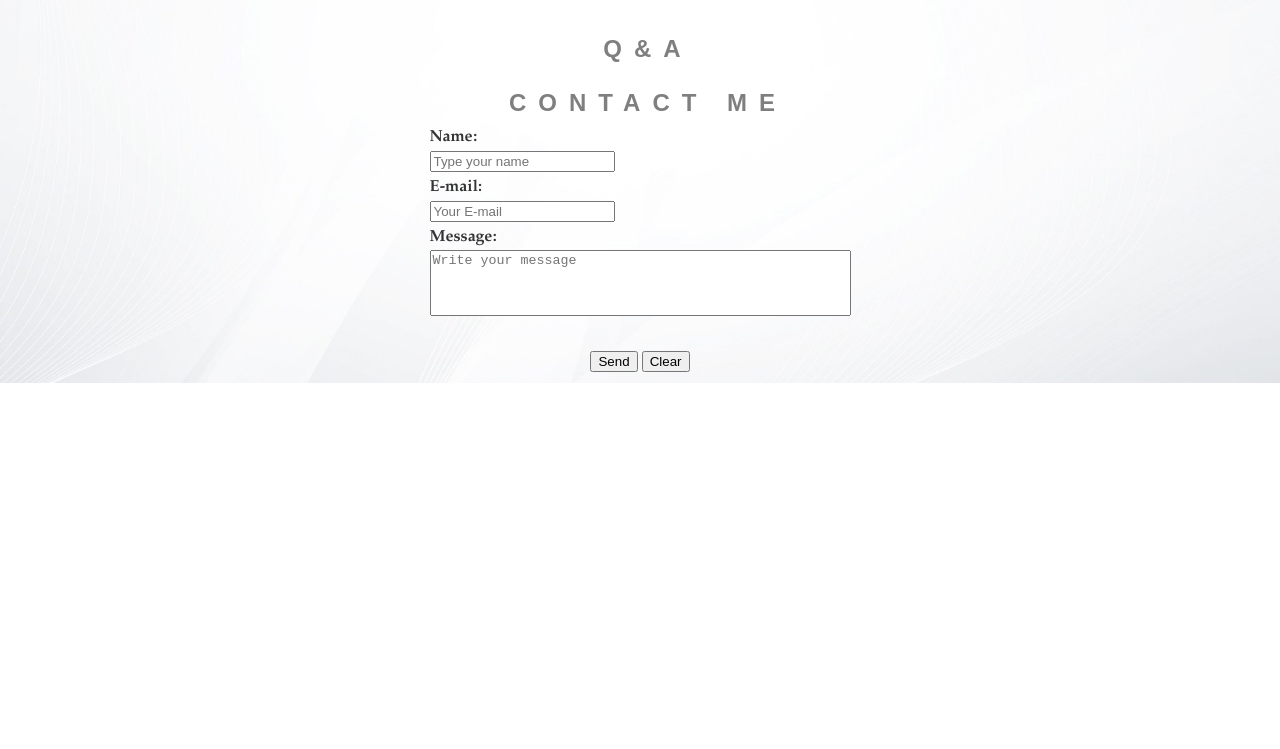
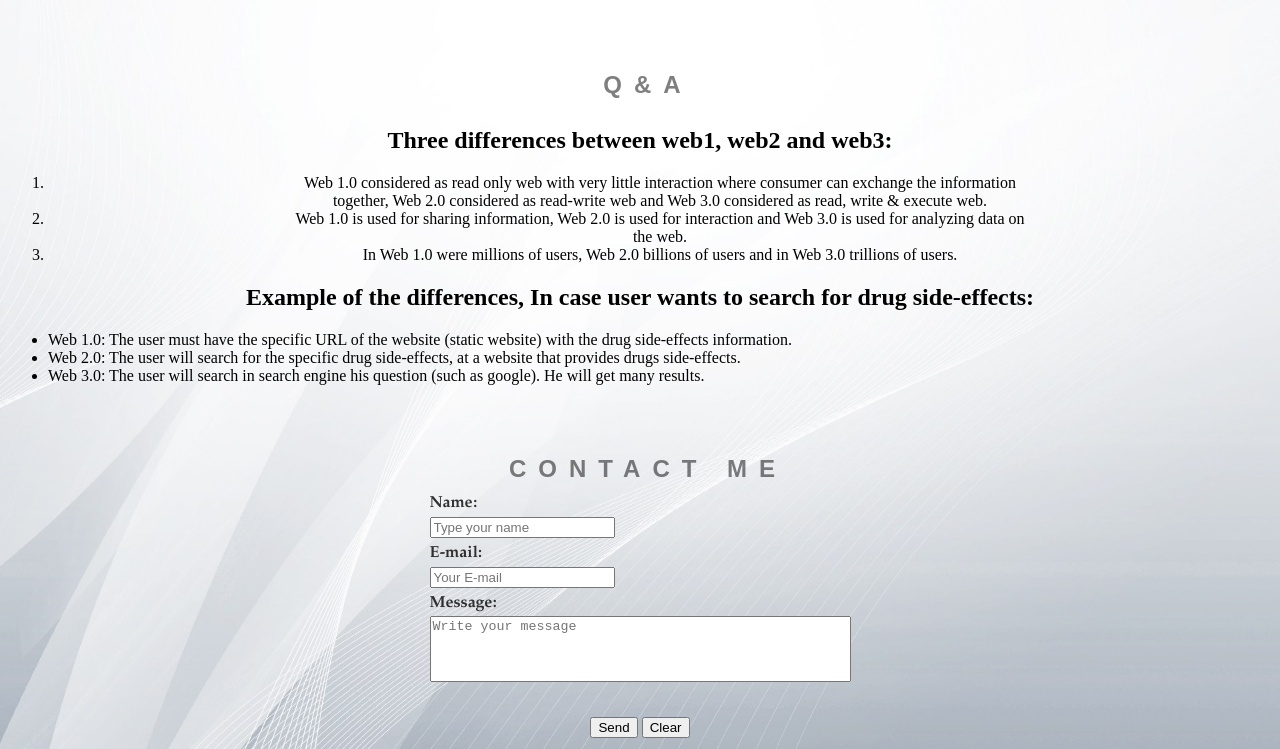
Before and after one commit to idanw08/HTML_Page, a plain HTML site: page index.html in a window 1280 px wide. Shown: the part 2410-3159 px from the top of the page. Before the commit the page ends 2793 px from the top, so only its background shows below. Drawn offline with Linux system fonts and the light colour scheme.

Commit message:
Update index.html

```diff
--- a/index.html
+++ b/index.html
@@ -1,7 +1,7 @@
 <!DOCTYPE html>
 <html>
 <head>
-    <title>Idan Weizman Website</title>
+    <title>Idan Weizman's Website</title>
     <link rel="stylesheet" type="text/css" href="style.css" />
     <link rel="shortcut icon" type="image/x-icon" href="favicon.png" />
 </head>
@@ -116,6 +116,9 @@
         <br>
         <iframe src="https://www.facebook.com/plugins/like.php?href=https%3A%2F%2Fidanw08.github.io%2FHTML_Page%2F&width=450&layout=standard&action=like&size=large&show_faces=true&share=true&height=80&appId"
                 width="307" height="30" style="border:none;overflow:hidden" scrolling="no" frameborder="0" allowTransparency="true" allow="autoplay; encrypted-media" allowfullscreen></iframe><br>
+        <br>
+        <br>
+
     </section>
 
     <section id="qrcoder" class="section">
@@ -133,6 +136,30 @@
         <br>
         <br>
         <br>
+        <br>
+        <br>
+        <p>
+            <h1>Three differences between web1, web2 and web3:</h1>
+            <div class="qa">
+                <OL type="1">
+                    <LI>Web 1.0 considered as read only web with very little interaction where consumer can exchange the information <br>together, Web 2.0 considered as read-write web and Web 3.0 considered as read, write & execute web.</LI>
+                    <LI>Web 1.0 is used for sharing information, Web 2.0 is used for interaction and Web 3.0 is used for analyzing data on <br>the web.</LI>
+                    <LI>In Web 1.0 were millions of users, Web 2.0 billions of users and in Web 3.0 trillions of users.</LI>
+                </OL>
+            </div>
+        </p>
+
+        <p>
+            <h2>Example of the differences, In case user wants to search for drug side-effects:</h2>
+            <div class="qa">
+                <UL style="text-align:left">
+                    <LI>Web 1.0: The user must have the specific URL of the website (static website) with the drug side-effects information.</LI>
+                    <LI>Web 2.0: The user will search for the specific drug side-effects, at a website that provides drugs side-effects.</LI>
+                    <LI>Web 3.0: The user will search in search engine his question (such as google). He will get many results.</LI>
+                </UL>
+            </div>
+        </p>
+
     </section>
 
     <section id="contact" class="section">
```
